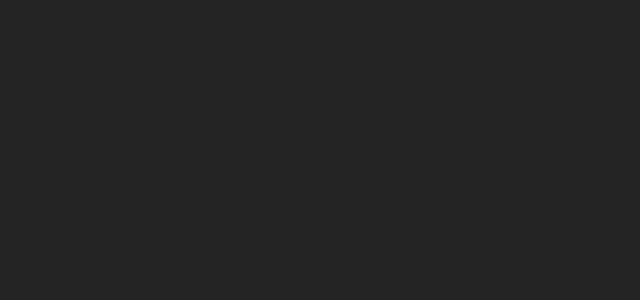
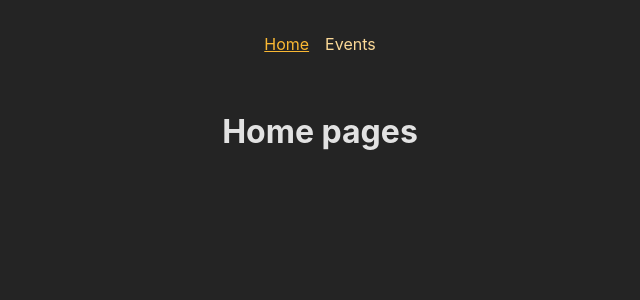
Before and after one commit to iffi47/react-router, a React (Create React App) app in the folder frontend/: page / in a window 1280 px wide. Shown: the top 300 px of the page, without its empty margins (320-960 px from the left). Built offline with nearby package versions, Linux system fonts and the light colour scheme.

Commit message:
Implement routing and layout for event management application with dummy pages

```diff
--- a/frontend/src/App.js
+++ b/frontend/src/App.js
@@ -1,27 +1,12 @@
-// Challenge / Exercise
-
-// 1. Add five new (dummy) page components (content can be simple <h1> elements)
-//    - HomePage
-//    - EventsPage
-//    - EventDetailPage
-//    - NewEventPage
-//    - EditEventPage
-// 2. Add routing & route definitions for these five pages
-//    - / => HomePage
-//    - /events => EventsPage
-//    - /events/<some-id> => EventDetailPage
-//    - /events/new => NewEventPage
-//    - /events/<some-id>/edit => EditEventPage
-// 3. Add a root layout that adds the <MainNavigation> component above all page components
-// 4. Add properly working links to the MainNavigation
-// 5. Ensure that the links in MainNavigation receive an "active" class when active
-// 6. Output a list of dummy events to the EventsPage
-//    Every list item should include a link to the respective EventDetailPage
-// 7. Output the ID of the selected event on the EventDetailPage
-// BONUS: Add another (nested) layout route that adds the <EventNavigation> component above all /events... page components
+import { RouterProvider } from "react-router-dom";
+import { router } from "./routes";
 
 function App() {
-  return <div></div>;
+ return (
+  <div>
+   <RouterProvider router={router}></RouterProvider>
+  </div>
+ );
 }
 
 export default App;
--- a/frontend/src/components/MainNavigation.js
+++ b/frontend/src/components/MainNavigation.js
@@ -1,16 +1,25 @@
-import classes from './MainNavigation.module.css';
+import { NavLink } from "react-router-dom";
+import classes from "./MainNavigation.module.css";
+const PAGES = [
+ { name: "Home", path: "/" },
+ { name: "Events", path: "/events" },
+];
 
 function MainNavigation() {
  return (
   <header className={classes.header}>
    <nav>
     <ul className={classes.list}>
+     {PAGES.map((page) => (
       <li>
-            <a>Home</a>
+       <NavLink
+        className={({ isActive }) => (isActive ? classes.active : undefined)}
+        to={page.path}
+        end={page.name === "Home"}>
+        {page.name}
+       </NavLink>
       </li>
-          <li>
-            <a>Events</a>
-          </li>
+     ))}
     </ul>
    </nav>
   </header>
--- a/frontend/src/components/MainNavigation.module.css
+++ b/frontend/src/components/MainNavigation.module.css
@@ -3,7 +3,7 @@
   margin: auto;
   padding: 2rem;
   display: flex;
-  justify-content: space-between;
+  justify-content: center;
 }
 
 .list {
@@ -19,4 +19,5 @@
 .list a:hover,
 .list a.active {
   color: var(--color-primary-800);
+  text-decoration: underline;
 }
--- a/frontend/src/index.css
+++ b/frontend/src/index.css
@@ -48,3 +48,7 @@
   margin: 0;
   padding: 0;
 }
+main{
+  margin: 2rem auto;
+  text-align: center;
+}
--- /dev/null
+++ b/frontend/src/pages/EditEventPage.js
@@ -0,0 +1,7 @@
+export default function EditEvent(){
+  return(
+    <>
+      <h2>Edit Event</h2>
+    </>
+  )
+}
--- /dev/null
+++ b/frontend/src/pages/Error.js
@@ -0,0 +1,14 @@
+import MainNavigation from "../components/MainNavigation"
+
+export default function Error() {
+  return(
+    <>
+      <MainNavigation/>
+      <main>
+        <h1>An error occurred!</h1>
+        <p>Could not find this page!</p>
+        <h2>404 Page not Found!</h2>
+      </main>
+    </>
+  )
+}
--- /dev/null
+++ b/frontend/src/pages/EventDetailPage.js
@@ -0,0 +1,7 @@
+export default function EventDetailPage() {
+  return(
+    <>
+      <h1>Events Details Page</h1>
+    </>
+  )
+}
--- /dev/null
+++ b/frontend/src/pages/EventsPage.js
@@ -0,0 +1,7 @@
+export default function EventsPage() {
+  return(
+    <>
+      <h1>Events Page</h1>
+    </>
+  )
+}
--- /dev/null
+++ b/frontend/src/pages/NewEventPage.js
@@ -0,0 +1,7 @@
+export default function NewEventPage() {
+  return(
+    <>
+      <h1>New Events Page</h1>
+    </>
+  )
+}
--- /dev/null
+++ b/frontend/src/pages/Root.js
@@ -0,0 +1,13 @@
+import {Outlet} from "react-router-dom";
+import MainNavigation from "../components/MainNavigation";
+
+export default function RootLayout(){
+  return(
+    <>
+    <MainNavigation/>
+    <main>
+      <Outlet/>
+    </main>
+    </>
+  )
+}
--- /dev/null
+++ b/frontend/src/routes/index.js
@@ -0,0 +1,28 @@
+import { createBrowserRouter } from "react-router-dom";
+import RootLayout from "../pages/Root";
+import Error from "../pages/Error";
+import HomePage from "../pages/HomePage";
+import EventsPage from "../pages/EventsPage";
+import EventDetailPage from "../pages/EventDetailPage";
+import NewEventPage from "../pages/NewEventPage";
+import EditEvent from "../pages/EditEventPage";
+
+export const router = createBrowserRouter([
+ {
+  path: "/",
+  element: <RootLayout />,
+  errorElement: <Error />,
+  children: [
+   { path: "", element: <HomePage /> },
+   {
+    path: "/events",
+    element: <EventsPage />,
+    children: [
+     { path: ":id", element: <EventDetailPage /> },
+     { path: "new", element: <NewEventPage /> },
+     { path: ":id/edit", element: <EditEvent /> },
+    ],
+   },
+  ],
+ },
+]);
```
Lines whose indentation alone changed are shown as unchanged.
